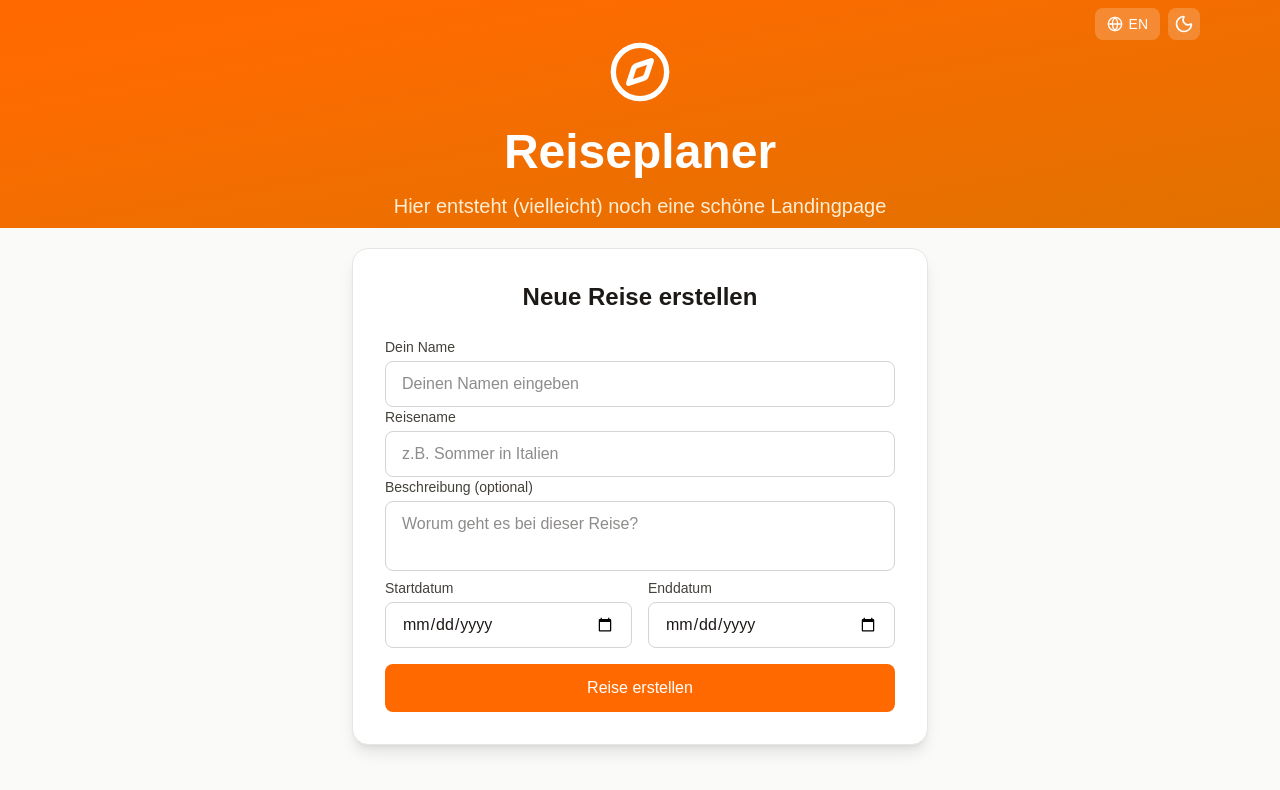
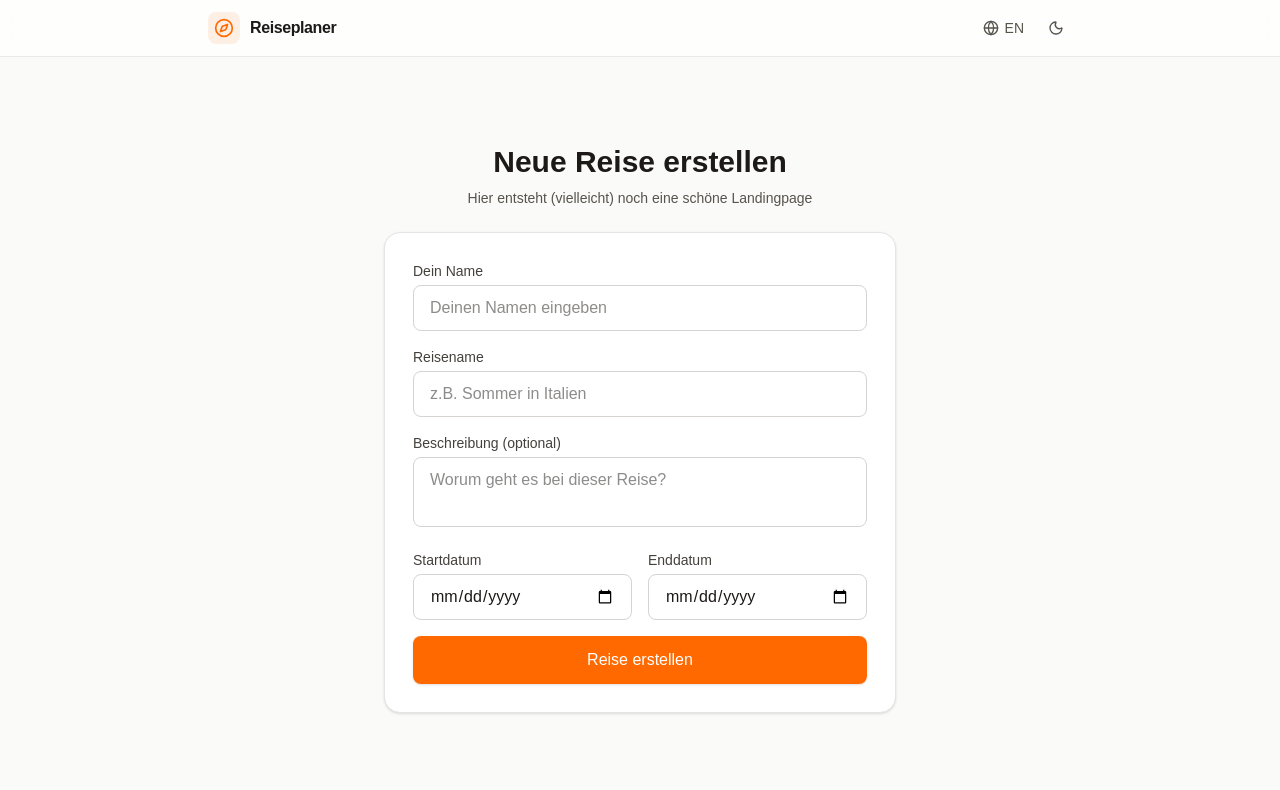
Before and after one commit to JasperPecher/tripPlanner, a Next.js app: page / in a window 1280 px wide. Shown: the top 790 px of the page. Built offline with nearby package versions, Linux system fonts and the light colour scheme.

Commit message:
changed landingpage

```diff
--- a/app/globals.css
+++ b/app/globals.css
@@ -30,6 +30,13 @@ body {
   padding-top: env(safe-area-inset-top);
   padding-bottom: env(safe-area-inset-bottom);
 }
+
+input[type="date"],
+input[type="datetime-local"] {
+  -webkit-appearance: none;
+  max-width: 100%;
+}
+
 
 .scrollbar-hide {
   -ms-overflow-style: none;
--- a/app/page.tsx
+++ b/app/page.tsx
@@ -1,15 +1,7 @@
 "use client";
 
 import { CreateTripForm } from "@/components/CreateTripForm";
-import {
-  Compass,
-  Users,
-  Receipt,
-  Camera,
-  Sun,
-  Moon,
-  Globe,
-} from "lucide-react";
+import { Compass, Sun, Moon, Globe } from "lucide-react";
 import { useLocale } from "@/lib/LocaleContext";
 import { useTheme } from "@/lib/ThemeContext";
 
@@ -18,76 +10,59 @@ export default function Home() {
   const { theme, toggleTheme } = useTheme();
 
   return (
-    <div className="min-h-screen">
-      <div className="bg-linear-to-br from-orange-500 to-amber-600 dark:from-orange-800 dark:to-stone-900 text-white">
-        <div className="max-w-6xl mx-auto px-4 py-2">
-          <div className="flex justify-end gap-2">
+    <div className="min-h-screen bg-stone-50 dark:bg-stone-950 flex flex-col">
+      {/* Minimal Top Header */}
+      <header className="w-full border-b border-stone-200/80 dark:border-stone-800/80 bg-white/70 dark:bg-stone-900/70 backdrop-blur-md">
+        <div className="max-w-4xl mx-auto px-4 py-3 flex items-center justify-between">
+          <div className="flex items-center gap-2.5">
+            <div className="w-8 h-8 rounded-lg bg-orange-500/10 dark:bg-orange-500/20 text-orange-500 flex items-center justify-center">
+              <Compass className="w-5 h-5" />
+            </div>
+            <span className="font-bold text-stone-900 dark:text-white tracking-tight">
+              {t.home.title}
+            </span>
+          </div>
+
+          <div className="flex items-center gap-1.5">
             <button
               onClick={() => setLocale(locale === "de" ? "en" : "de")}
-              className="flex items-center gap-1.5 px-3 py-1.5 bg-white/20 hover:bg-white/30 rounded-lg text-sm transition"
+              className="flex items-center gap-1.5 px-2.5 py-1.5 text-stone-600 hover:text-stone-900 dark:text-stone-400 dark:hover:text-stone-100 hover:bg-stone-100 dark:hover:bg-stone-800 rounded-lg text-xs sm:text-sm font-medium transition cursor-pointer"
             >
               <Globe className="w-4 h-4" />
-              {locale === "de" ? "EN" : "DE"}
+              <span>{locale === "de" ? "EN" : "DE"}</span>
             </button>
             <button
               onClick={toggleTheme}
-              className="p-1.5 bg-white/20 hover:bg-white/30 rounded-lg transition"
+              className="p-2 text-stone-600 hover:text-stone-900 dark:text-stone-400 dark:hover:text-stone-100 hover:bg-stone-100 dark:hover:bg-stone-800 rounded-lg transition cursor-pointer"
+              aria-label="Toggle theme"
             >
               {theme === "dark" ? (
-                <Sun className="w-5 h-5" />
+                <Sun className="w-4 h-4" />
               ) : (
-                <Moon className="w-5 h-5" />
+                <Moon className="w-4 h-4" />
               )}
             </button>
           </div>
-          <div className="text-center">
-            <Compass className="w-16 h-16 mx-auto mb-6" />
-            <h1 className="text-4xl sm:text-5xl font-bold mb-4">
-              {t.home.title}
+        </div>
+      </header>
+
+      {/* Main Content Area */}
+      <main className="flex-1 flex items-center justify-center px-4 py-8 sm:py-12">
+        <div className="w-full max-w-lg">
+          <div className="text-center mb-6">
+            <h1 className="text-2xl sm:text-3xl font-bold text-stone-900 dark:text-white mb-2">
+              {t.home.createTitle}
             </h1>
-            <p className="text-xl text-orange-100 dark:text-orange-200 max-w-2xl mx-auto">
+            <p className="text-sm text-stone-600 dark:text-stone-400">
               {t.home.subtitle}
             </p>
           </div>
-        </div>
-      </div>
-      <div className="bg-white dark:bg-stone-900 rounded-2xl shadow-lg p-8 max-w-xl mx-auto border border-stone-200 dark:border-stone-800 mt-5">
-        <h2 className="text-2xl font-bold text-stone-900 dark:text-white mb-6 text-center">
-          {t.home.createTitle}
-        </h2>
-        <CreateTripForm />
-      </div>
-      {/* <div className="max-w-6xl mx-auto px-4 py-5">
-        <div className="grid md:grid-cols-3 gap-8 mb-16">
-          <div className="bg-white dark:bg-stone-900 rounded-xl p-6 shadow-sm border border-stone-200 dark:border-stone-800">
-            <Users className="w-10 h-10 text-orange-500 mb-4" />
-            <h3 className="text-lg font-semibold mb-2">
-              {t.home.feature1Title}
-            </h3>
-            <p className="text-stone-600 dark:text-stone-400">
-              {t.home.feature1Desc}
-            </p>
-          </div>
-          <div className="bg-white dark:bg-stone-900 rounded-xl p-6 shadow-sm border border-stone-200 dark:border-stone-800">
-            <Receipt className="w-10 h-10 text-orange-500 mb-4" />
-            <h3 className="text-lg font-semibold mb-2">
-              {t.home.feature2Title}
-            </h3>
-            <p className="text-stone-600 dark:text-stone-400">
-              {t.home.feature2Desc}
-            </p>
-          </div>
-          <div className="bg-white dark:bg-stone-900 rounded-xl p-6 shadow-sm border border-stone-200 dark:border-stone-800">
-            <Camera className="w-10 h-10 text-orange-500 mb-4" />
-            <h3 className="text-lg font-semibold mb-2">
-              {t.home.feature3Title}
-            </h3>
-            <p className="text-stone-600 dark:text-stone-400">
-              {t.home.feature3Desc}
-            </p>
+
+          <div className="bg-white dark:bg-stone-900 rounded-2xl shadow-sm border border-stone-200 dark:border-stone-800 p-5 sm:p-7">
+            <CreateTripForm />
           </div>
         </div>
-      </div> */}
+      </main>
     </div>
   );
 }
--- a/components/CreateTripForm.tsx
+++ b/components/CreateTripForm.tsx
@@ -51,13 +51,13 @@ export function CreateTripForm() {
     "w-full px-4 py-2.5 border border-stone-300 dark:border-stone-600 rounded-lg bg-white dark:bg-stone-800 text-stone-900 dark:text-white focus:ring-2 focus:ring-orange-500 focus:border-transparent outline-none transition";
 
   return (
-    <form onSubmit={handleSubmit} className="space-y-5">
+    <form onSubmit={handleSubmit} className="space-y-4">
       {loading ? (
-        <div className="h-100 content-center">
-          <div className="animate-spin rounded-full h-12 w-12 border-b-2 border-blue-500 mx-auto mt-auto"></div>
+        <div className="h-64 flex items-center justify-center">
+          <Loader2 className="w-8 h-8 animate-spin text-orange-500" />
         </div>
       ) : (
-        <div>
+        <div className="space-y-4">
           <div>
             <label
               htmlFor="adminName"
@@ -117,8 +117,8 @@ export function CreateTripForm() {
             />
           </div>
 
-          <div className="grid grid-cols-2 gap-4">
-            <div>
+          <div className="grid grid-cols-1 sm:grid-cols-2 gap-4">
+            <div className="w-full min-w-0">
               <label
                 htmlFor="startDate"
                 className="block text-sm font-medium text-stone-700 dark:text-stone-300 mb-1"
@@ -132,10 +132,16 @@ export function CreateTripForm() {
                 onChange={(e) =>
                   setFormData({ ...formData, startDate: e.target.value })
                 }
-                className={inputClasses}
+                style={{
+                  WebkitAppearance: "none",
+                  width: "100%",
+                  maxWidth: "100%",
+                  display: "block",
+                }}
+                className={`${inputClasses} min-w-0`}
               />
             </div>
-            <div>
+            <div className="w-full min-w-0">
               <label
                 htmlFor="endDate"
                 className="block text-sm font-medium text-stone-700 dark:text-stone-300 mb-1"
@@ -149,7 +155,13 @@ export function CreateTripForm() {
                 onChange={(e) =>
                   setFormData({ ...formData, endDate: e.target.value })
                 }
-                className={inputClasses}
+                style={{
+                  WebkitAppearance: "none",
+                  width: "100%",
+                  maxWidth: "100%",
+                  display: "block",
+                }}
+                className={`${inputClasses} min-w-0`}
               />
             </div>
           </div>
@@ -157,7 +169,7 @@ export function CreateTripForm() {
           <button
             type="submit"
             disabled={loading}
-            className="w-full bg-orange-500 text-white py-3 px-4 mt-4 rounded-lg font-medium hover:bg-orange-600 transition disabled:opacity-50 disabled:cursor-not-allowed flex items-center justify-center gap-2"
+            className="w-full bg-orange-500 text-white py-3 px-4 mt-2 rounded-lg font-medium hover:bg-orange-600 transition disabled:opacity-50 disabled:cursor-not-allowed flex items-center justify-center gap-2 cursor-pointer shadow-sm hover:shadow"
           >
             {t.home.createButton}
           </button>
--- a/components/SettingsPage.tsx
+++ b/components/SettingsPage.tsx
@@ -195,8 +195,8 @@ export function SettingsPage({
               rows={3}
             />
           </div>
-          <div className="grid grid-cols-2 gap-4">
-            <div>
+          <div className="grid grid-cols-1 sm:grid-cols-2 gap-4">
+            <div className="w-full min-w-0">
               <label className={labelClasses}>{t.settings.startDate}</label>
               <input
                 type="date"
@@ -204,10 +204,16 @@ export function SettingsPage({
                 onChange={(e) =>
                   setTripInfo({ ...tripInfo, startDate: e.target.value })
                 }
-                className={inputClasses}
+                style={{
+                  WebkitAppearance: "none",
+                  width: "100%",
+                  maxWidth: "100%",
+                  display: "block",
+                }}
+                className={`${inputClasses} min-w-0`}
               />
             </div>
-            <div>
+            <div className="w-full min-w-0">
               <label className={labelClasses}>{t.settings.endDate}</label>
               <input
                 type="date"
@@ -215,7 +221,13 @@ export function SettingsPage({
                 onChange={(e) =>
                   setTripInfo({ ...tripInfo, endDate: e.target.value })
                 }
-                className={inputClasses}
+                style={{
+                  WebkitAppearance: "none",
+                  width: "100%",
+                  maxWidth: "100%",
+                  display: "block",
+                }}
+                className={`${inputClasses} min-w-0`}
               />
             </div>
           </div>
```
